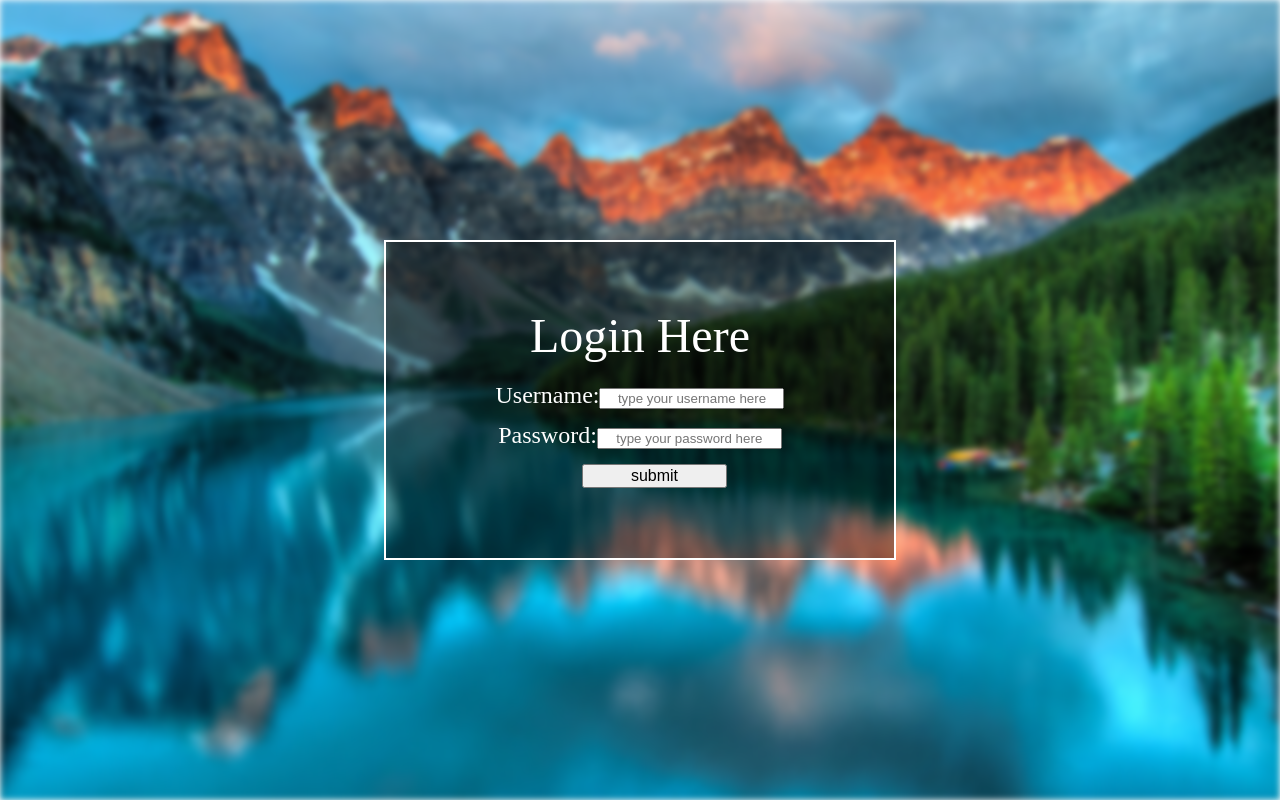
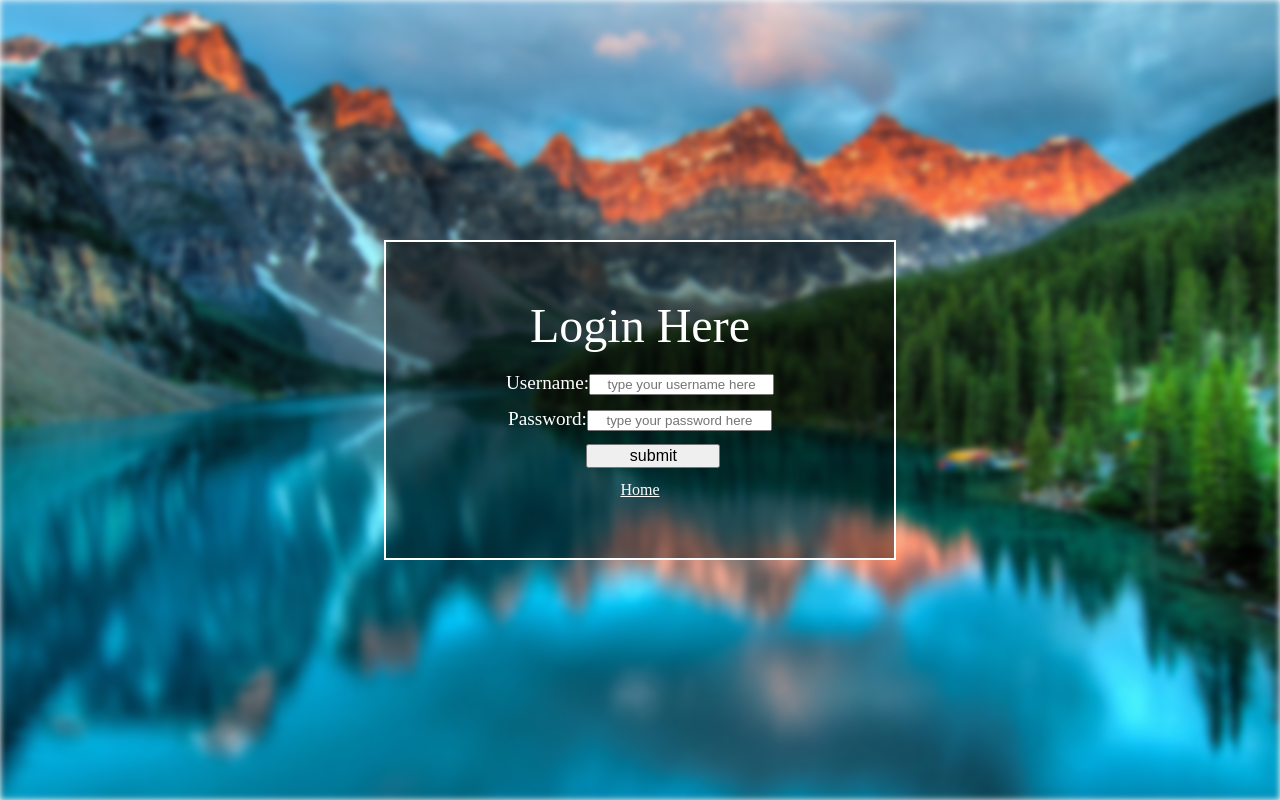
Before and after one commit to SassyFatCat/Front-End, a React (Create React App) app in the folder wunderlist/: page /login in a window 1280 px wide. Built offline with nearby package versions, Linux system fonts and the light colour scheme.

Commit message:
updated styles

```diff
--- a/wunderlist/src/components/Login/Login.css
+++ b/wunderlist/src/components/Login/Login.css
@@ -38,7 +38,7 @@ h2{
 display: flex;
 flex-direction: column;
 justify-content: space-between;
-font-size: 1.5rem;
+font-size: 1.2rem;
 
 }
 
@@ -50,4 +50,10 @@ button{
     width: 50%;
     margin-left: 30%;
     font-size: 1rem;
+    margin-bottom: 5%;
 }
+
+.homeLink{
+    color: white;
+    font-size: 1rem;
+}
--- a/wunderlist/src/components/Login/Login.js
+++ b/wunderlist/src/components/Login/Login.js
@@ -1,4 +1,5 @@
 import React, {useState} from 'react';
+import {Link } from 'react-router-dom';
 import axios from 'axios';
 import './Login.css'
 
@@ -47,6 +48,8 @@ const onSubmit = event => {
     submit()
 }
 
+
+
     return(
         <>
         <div className = 'login'></div>
@@ -73,6 +76,7 @@ const onSubmit = event => {
             </label>
             <button type='submit'>submit</button>
         </div>
+        <Link to='/' className='homeLink'>Home</Link>
         </form>
 
         </>
```
